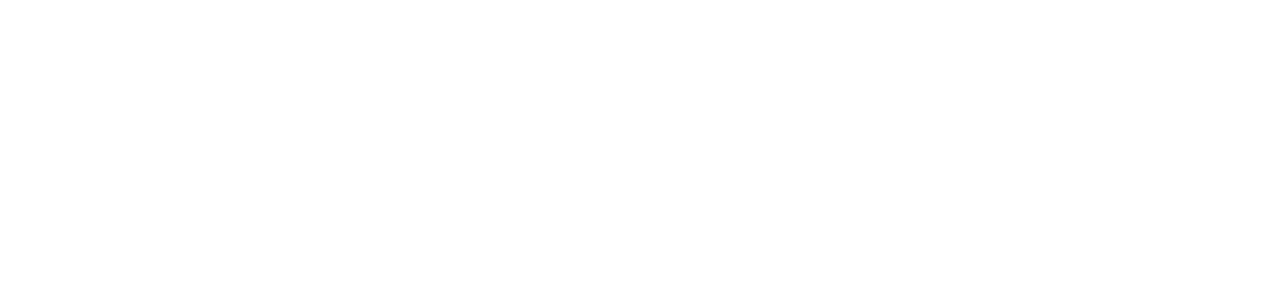
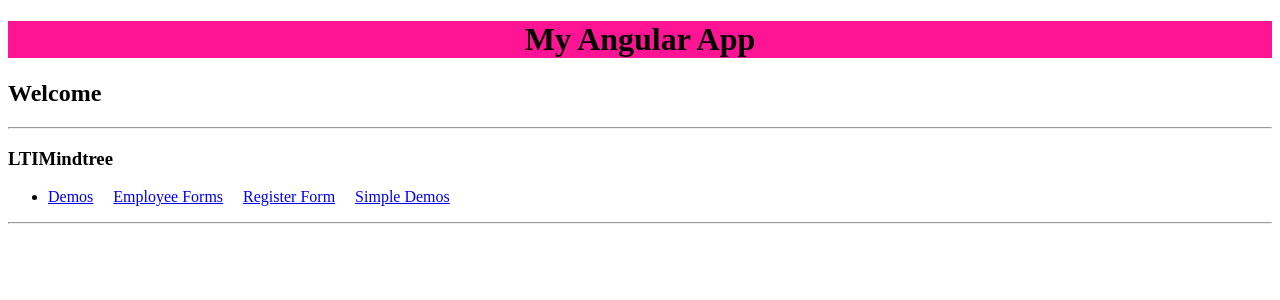
Before and after one commit to SumantArewar/enter, an Angular app in the folder demoang/: page / in a window 1280 px wide. Shown: the top 300 px of the page. Built offline with nearby package versions, Linux system fonts and the light colour scheme.

Commit message:
Backup Commit

```diff
--- a/demoang/src/app/app.component.html
+++ b/demoang/src/app/app.component.html
@@ -5,11 +5,15 @@
 <div>
     <ul>
         <li>
-            <a routerLink = "demo"
+            <a routerLink = "demo">Demos</a> &nbsp;&nbsp;&nbsp;
+            <a routerLink = "emp">Employee Forms</a> &nbsp;&nbsp;&nbsp;
+            <a routerLink = "register">Register Form</a> &nbsp;&nbsp;&nbsp;
+            <a routerLink = "simple">Simple Demos</a> &nbsp;&nbsp;&nbsp;
         </li>
     </ul>
 </div>
 <hr>
+<router-outlet></router-outlet>
 <!-- <app-simple></app-simple> -->
 <!-- <app-demo></app-demo> -->
 <!-- <app-register></app-register> -->
```
